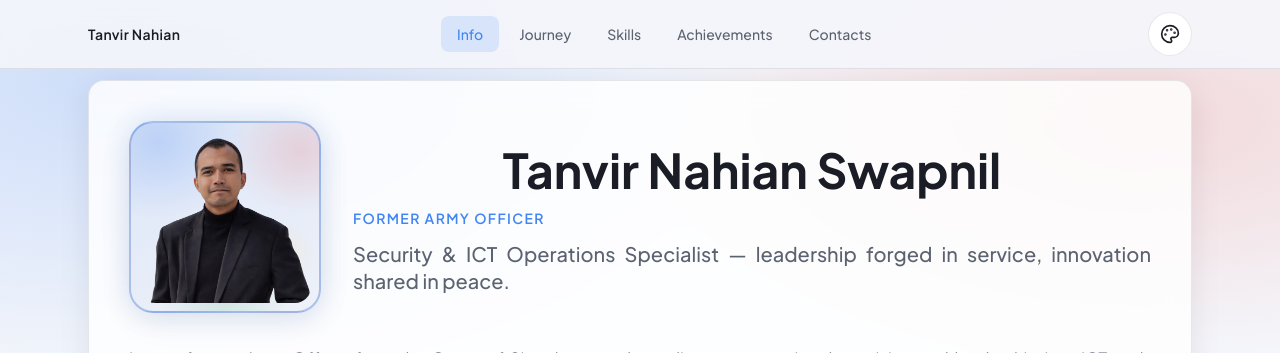
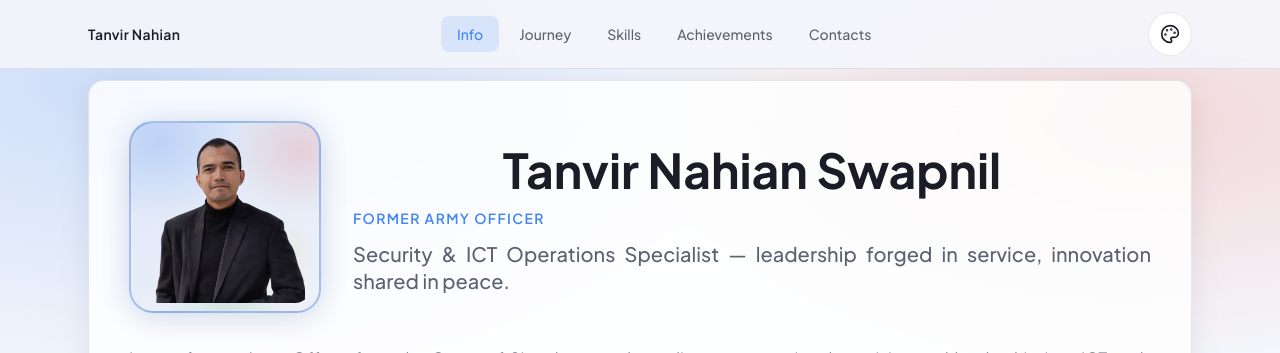
Before and after one commit to ZabulanaKakil/Portfolio, a React (Vite) app: page / in a window 1280 px wide. Shown: the top 353 px of the page. Built offline with nearby package versions, Linux system fonts and the light colour scheme.

Commit message:
Stabilize hero-card by removing Framer Motion wrapper and fix portrait framing.

```diff
--- a/src/index.css
+++ b/src/index.css
@@ -496,6 +496,10 @@ p {
   box-shadow: var(--shadow-card);
 }
 
+.contacts-location-card {
+  box-shadow: var(--shadow-card);
+}
+
 .profile-frame {
   position: relative;
   display: flex;
@@ -535,8 +539,8 @@ p {
   display: block;
   width: 100%;
   height: 100%;
-  object-fit: cover;
-  object-position: center top;
+  object-fit: contain;
+  object-position: center center;
   border-radius: 1rem;
 }
 
--- a/src/sections/ContactsSection.tsx
+++ b/src/sections/ContactsSection.tsx
@@ -99,7 +99,7 @@ export function ContactsSection() {
         transition={{ duration: 0.45 }}
         className="space-y-6"
       >
-        <div className="card-glass hero-card flex w-full min-w-0 items-center justify-center gap-2 overflow-hidden p-3 sm:p-4 md:p-5">
+        <div className="card-glass contacts-location-card flex w-full min-w-0 items-center justify-center gap-2 overflow-hidden p-3 sm:p-4 md:p-5">
           <MapPin size={20} className="shrink-0 text-google-green" />
           <span className="text-[var(--text-muted)]">{portfolio.contacts.location}</span>
         </div>
--- a/src/sections/InfoSection.tsx
+++ b/src/sections/InfoSection.tsx
@@ -1,4 +1,3 @@
-import { motion } from 'framer-motion'
 import { portfolio, personalSpecs } from '../data/portfolio'
 import { SectionWrapper } from '../components/SectionWrapper'
 import { GradientFallback } from '../components/GradientFallback'
@@ -9,12 +8,7 @@ export function InfoSection() {
     <>
       <GradientFallback />
       <SectionWrapper id="info" title="" subtitle="">
-        <motion.div
-          initial={false}
-          animate={{ opacity: 1, y: 0 }}
-          transition={{ duration: 0.6 }}
-          className="card-glass hero-card w-full p-4 sm:p-6 md:p-10"
-        >
+        <div className="card-glass hero-card w-full p-4 sm:p-6 md:p-10">
           <div className="flex flex-col items-center gap-8 text-center md:flex-row md:items-center md:text-center">
             <div className="profile-frame mx-auto h-40 w-40 shrink-0 md:mx-auto md:h-48 md:w-48">
               <img
@@ -75,7 +69,7 @@ export function InfoSection() {
             <p className="text-sm leading-relaxed">&ldquo;{portfolio.quote.text}&rdquo;</p>
             <footer className="mt-2 text-xs not-italic">— {portfolio.quote.author}</footer>
           </blockquote>
-        </motion.div>
+        </div>
       </SectionWrapper>
     </>
   )
```
